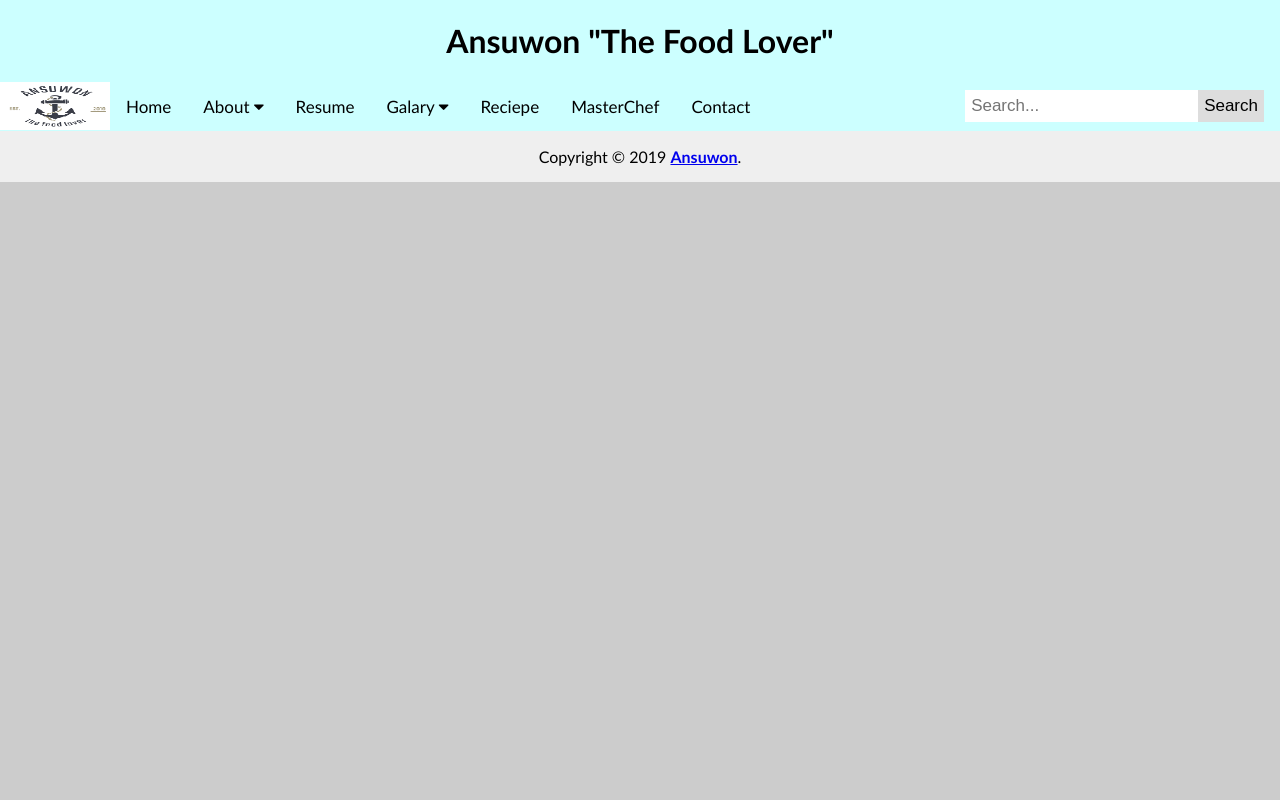
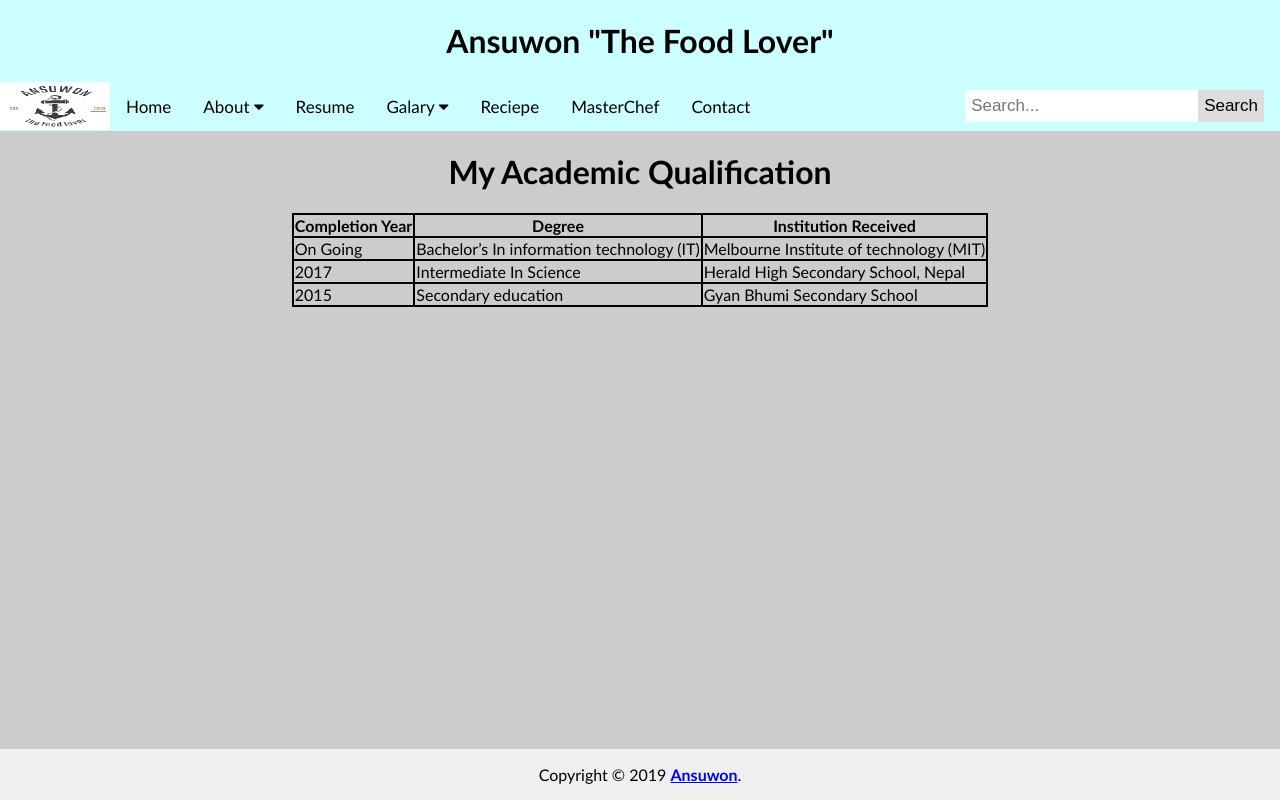
Before and after one commit to achbj/ansuwonbro, a plain HTML site: page myqualification.html in a window 1280 px wide. Drawn offline with Linux system fonts and the light colour scheme.

Commit message:
6th upload

```diff
--- a/css/style.css
+++ b/css/style.css
@@ -2,6 +2,10 @@ body {
   margin:0;
   font-family:Calibri;
   background-color: #CCCCCC;
+}
+#page-container {
+  position: relative;
+  min-height: 100vh;
 }
 
 .topnav {
@@ -166,9 +170,20 @@ body {
   margin-bottom: 50px;
   background-color: #dee0e2;
 }
+.aboutmetext{
+  font-family: calebri;
+  margin-left: 190px;
+  margin-right: 190px;
+  margin-top: 80px;
+  margin-bottom: 50px;
+  background-color: #dee0e2;
+}
 
+#content-wrap {
+  padding-bottom: 2.5rem;
+}
 .footer {
-  position: relative;
+  position: absolute;
   right: 0;
   bottom: 0;
   left: 0;
@@ -176,3 +191,13 @@ body {
   background-color: #efefef;
   text-align: center;
 }
+.container-Qualification h1{
+  text-align: center;
+}
+.table1 table {
+  border-collapse: collapse;
+}
+
+.table1 table, td, th {
+  border: 2px solid black;
+}
--- a/myqualification.html
+++ b/myqualification.html
@@ -8,6 +8,8 @@
     <link rel="stylesheet" href="https://cdnjs.cloudflare.com/ajax/libs/font-awesome/4.7.0/css/font-awesome.min.css">
   </head>
   <body>
+    <div id="page-container">
+      <div id="content-wrap">
         <div class="topnav" id="myTopnav">
           <div class="heading">
             <h1>Ansuwon "The Food Lover"</h1>
@@ -43,7 +45,37 @@
               </form>
             </div>
         </div>
+          <div class="container-Qualification">
+            <h1>My Academic Qualification</h1>
+          </div>
+          <div class="table1">
+            <table align="center">
+              <tr>
+                <th>Completion Year </th>
+                <th>Degree</th>
+                <th>Institution Received</th>
+              </tr>
+              <tr>
+                <td>On Going</td>
+                <td>Bachelor’s In information technology (IT)</td>
+                <td>Melbourne Institute of technology (MIT)</td>
+              </tr>
+              <tr>
+                <td>2017</td>
+                <td>Intermediate In Science</td>
+                <td>Herald High Secondary School, Nepal</td>
+              </tr>
+              <tr>
+                <td>2015</td>
+                <td>Secondary education</td>
+                <td>Gyan Bhumi Secondary School</td>
+              </tr>
+            </table>
+          </div>
+      </div>
+      <div class="footer">Copyright © 2019 <strong><a href="index.html">Ansuwon</a></strong>.</div>
+    </div>
 
-    <div class="footer">Copyright © 2019 <strong><a href="index.html">Ansuwon</a></strong>.</div>
+
   </body>
 </html>
```
Also changed, not shown: contact.html (+4 -0 lines), food.html (+4 -0 lines), index.html (+7 -1 lines), masterchef.html (+4 -0 lines), myfamily.html (+7 -0 lines), mysself.html (+4 -1 lines), reciepe.html (+4 -1 lines), resume.html (+4 -1 lines). Lines whose indentation alone changed are shown as unchanged.
